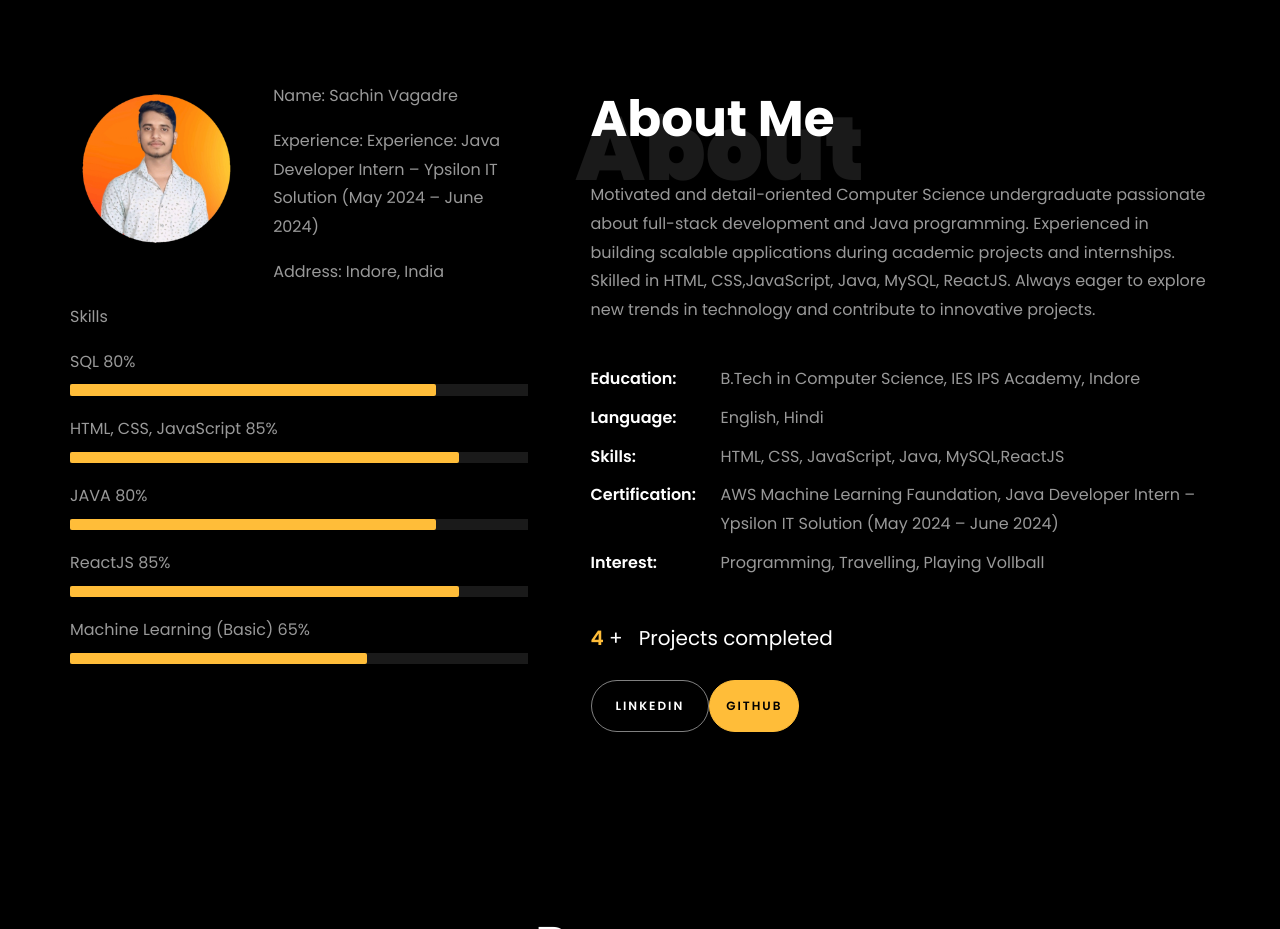
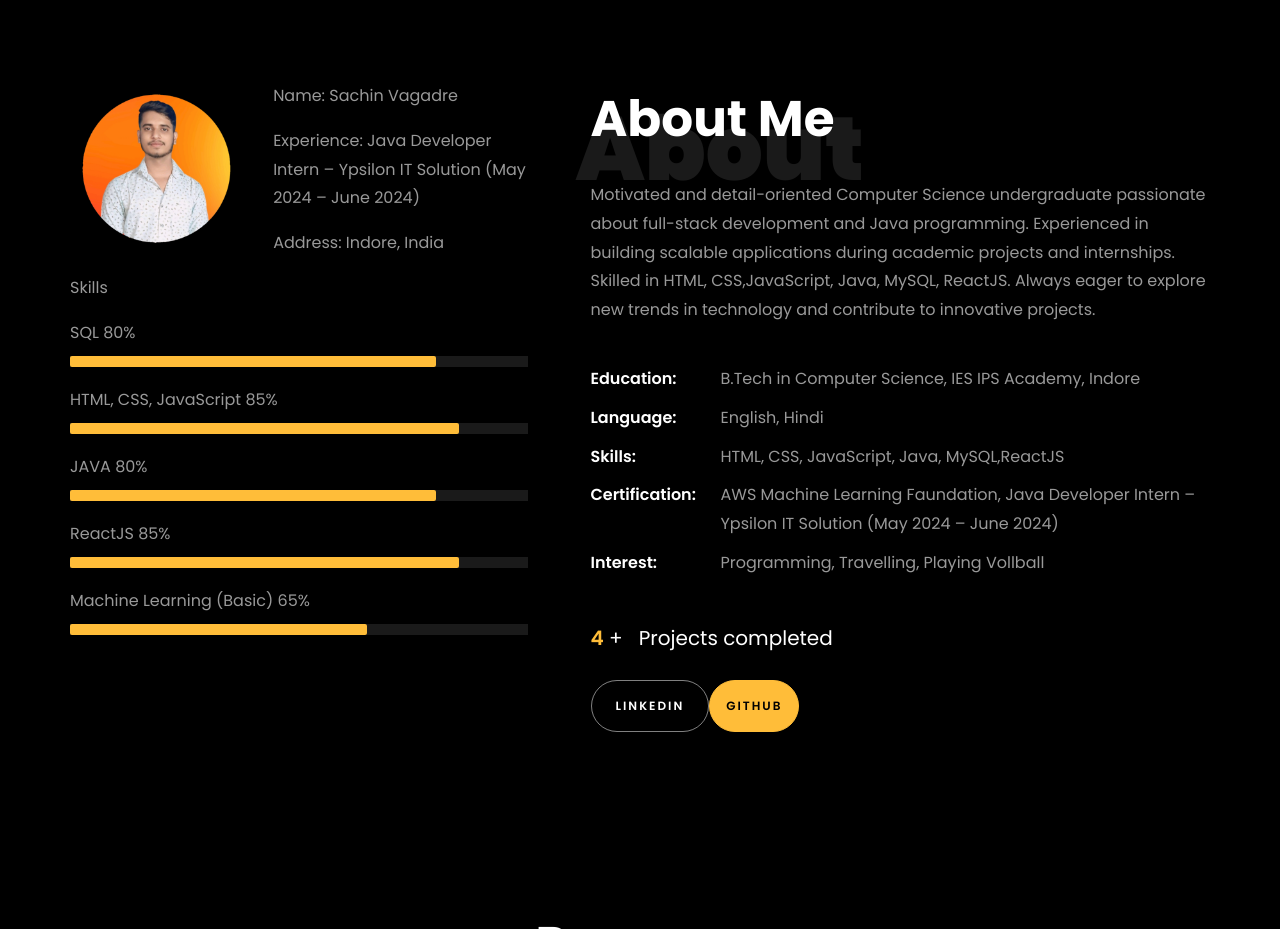
Before and after one commit to sachinvagadre/My-Portfolio-website-by-HTML-CSS-JavaScript, a plain HTML site: page index.html in a window 1280 px wide. Shown: the part 780-1709 px from the top of the page. Drawn offline with Linux system fonts and the light colour scheme; files whose address does not match are found by name.

Commit message:
Update index.html

```diff
--- a/index.html
+++ b/index.html
@@ -228,7 +228,7 @@
 									<div class="col-sm-6 col-md-7">
 										<div class="about-info">
 											<p><span class="title-s">Name: </span> <span>Sachin Vagadre</span></p>
-											<p><span class="title-s">Experience: </span> <span>Experience: Java Developer Intern – Ypsilon IT Solution (May 2024 – June 2024)</span>
+											<p><span class="title-s">Experience: </span> <span> Java Developer Intern – Ypsilon IT Solution (May 2024 – June 2024)</span>
 											</p>
 											<p><span class="title-s">Address: Indore, India</span> <span></span></p>
 										</div>
```
